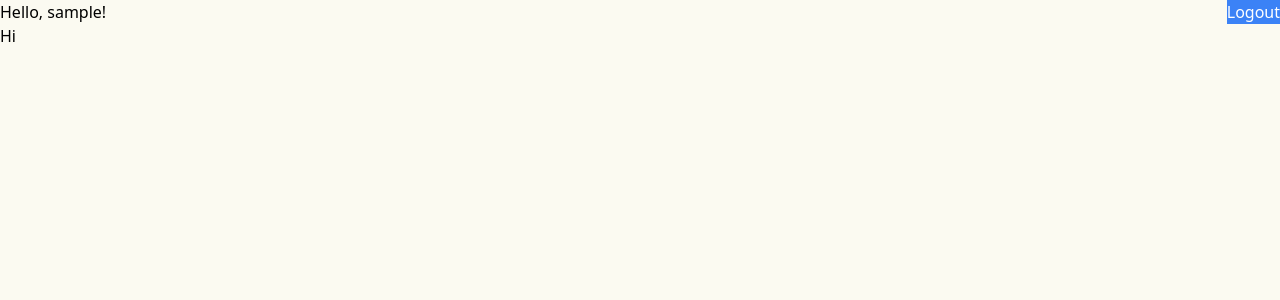
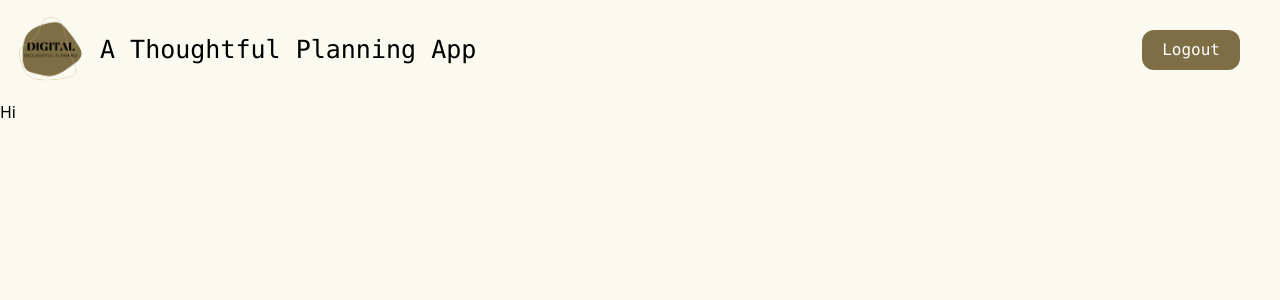
Before and after one commit to andrewjulian/mern-habit-tracker, a React (Vite) app in the folder client/: page /login in a window 1280 px wide. Shown: the top 300 px of the page. Built offline with nearby package versions, Linux system fonts and the light colour scheme; sample sign-in values are in the browser's storage.

Commit message:
navbar is setup

```diff
--- a/client/src/Components/Navbar.jsx
+++ b/client/src/Components/Navbar.jsx
@@ -1,12 +1,25 @@
 import React from "react";
+import logo from "../assets/refresco.png";
 
 const Navbar = ({ user, userLogout }) => {
   return (
-    <div className="flex justify-between">
-      <h1>Hello, {user.username}! </h1>
-      <button onClick={userLogout} className="bg-blue-500 text-white">
-        Logout
-      </button>
+    <div>
+      <div className="flex justify-between">
+        <div className="flex justify-center text-center align-center">
+          <img src={logo} alt="logo" className="w-[100px] h-auto" />
+          <h4 className="my-auto text-[25px] font-mono">
+            A Thoughtful Planning App
+          </h4>
+        </div>
+        <div className="my-auto mx-10">
+          <button
+            onClick={userLogout}
+            className="bg-[#7e6e45] text-white px-5 py-2 rounded-xl font-mono"
+          >
+            Logout
+          </button>
+        </div>
+      </div>
     </div>
   );
 };
```
